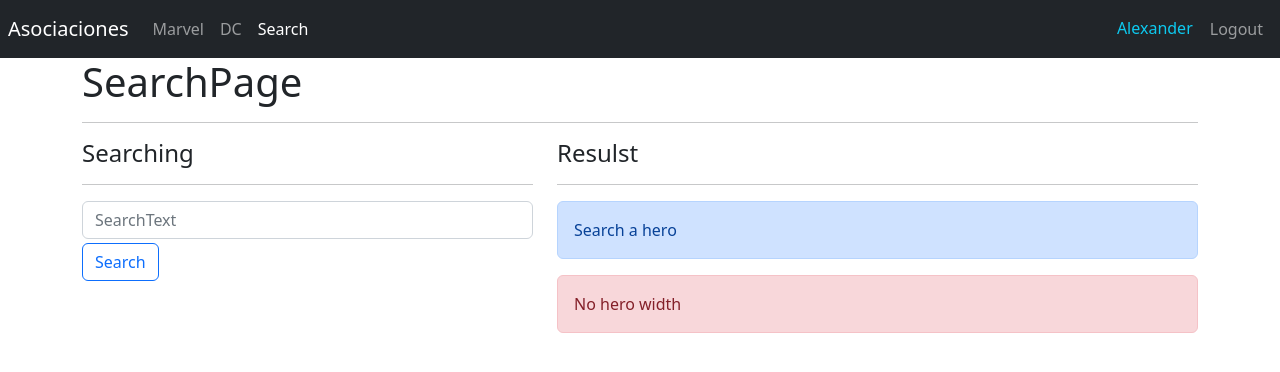
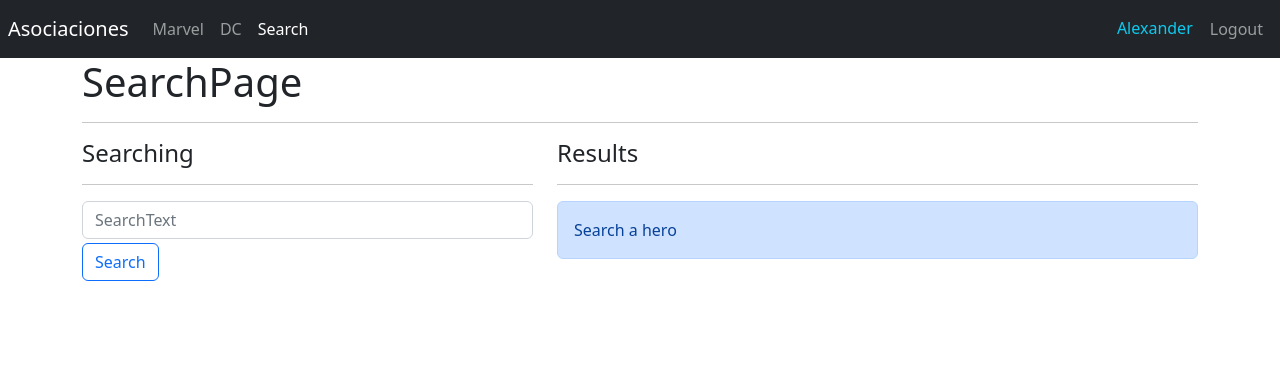
Before and after one commit to AlexanderMartinez25/heroes-spa, a React (Vite) app: page /search in a window 1280 px wide. Shown: the top 372 px of the page. Built offline with nearby package versions, Linux system fonts and the light colour scheme.

Commit message:
Mostrar mensajes condicionales

```diff
--- a/src/heroes/pages/SearchPage.jsx
+++ b/src/heroes/pages/SearchPage.jsx
@@ -13,13 +13,16 @@ export const SearchPage = () => {
   const { q = '' } = querystring.parse(location.search)
   const heroes = getHeroesByName(q)
 
+  const showSearch = (q.length === 0)
+  const showError = (q.length > 0) && heroes.length === 0
+
   const { searchText, onInputChange } = useForm({
     searchText: q
   })
 
   const onSeachSubmit = (e) => {
     e.preventDefault()
-    if (searchText.trim().lenght <= 1) return
+    // if (searchText.trim().lenght <= 1) return
 
     navigate(`?q=${searchText}`)
   }
@@ -52,16 +55,31 @@ export const SearchPage = () => {
         </div>
 
         <div className="col-7">
-          <h4>Resulst</h4>
+          <h4>Results</h4>
           <hr />
 
-          <div className="alert alert-primary">
+
+          {/* {
+            (q === '')
+              ? <div className="alert alert-primary">Search a hero</div>
+              : (heroes.length === 0) && <div className="alert alert-danger">
+                No hero width <strong>{q}</strong>
+              </div>
+          } */}
+
+          <div
+            style={{ display: showSearch ? '' : 'none' }}
+            className="alert alert-primary animate__animated animate__fadeIn">
             Search a hero
           </div>
 
-          <div className="alert alert-danger">
+          <div
+            style={{ display: showError ? '' : 'none' }}
+            className="alert alert-danger animate__animated animate__fadeIn"
+          >
             No hero width <strong>{q}</strong>
           </div>
+
 
           {
             heroes.map(hero => (
```
